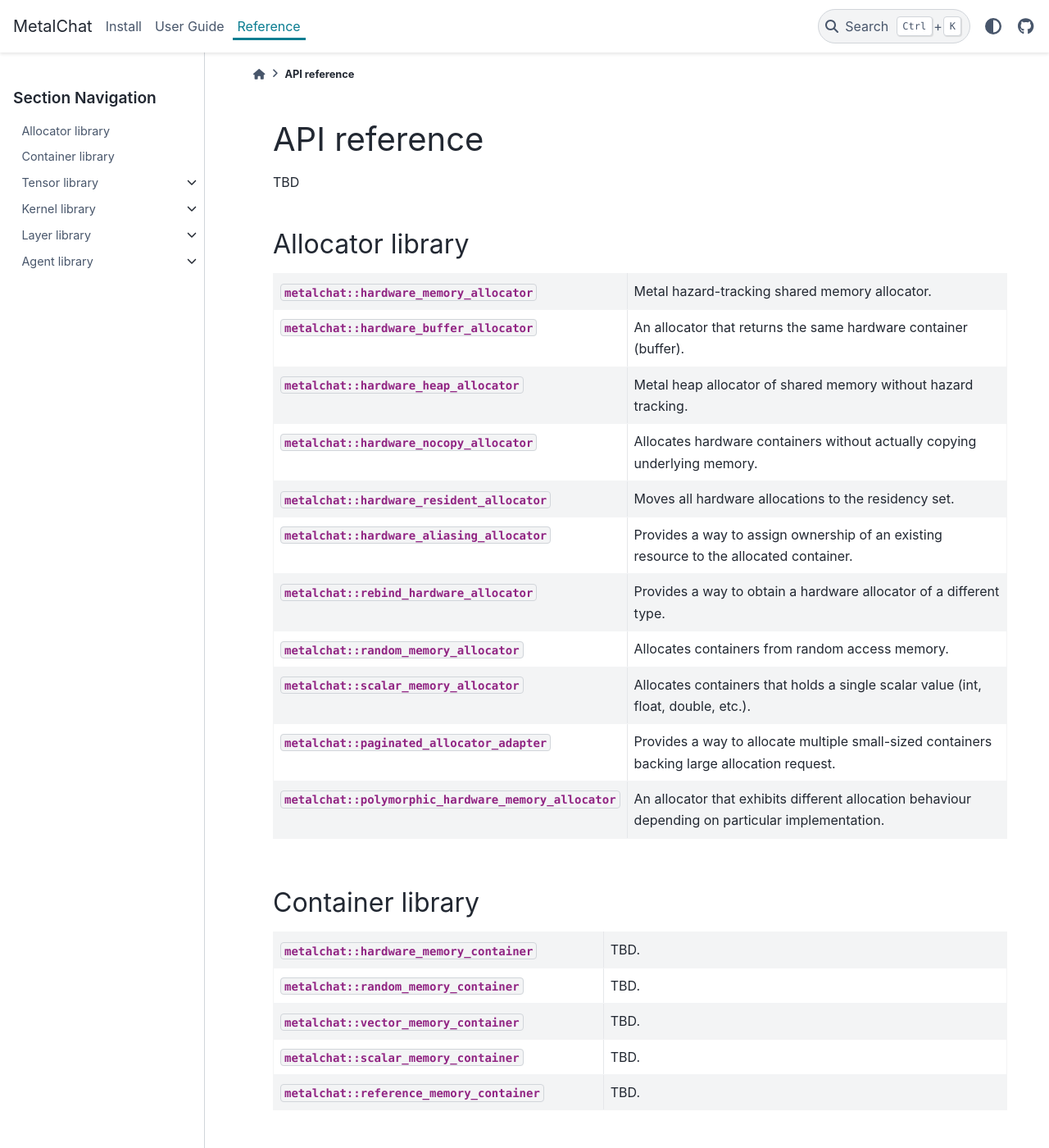
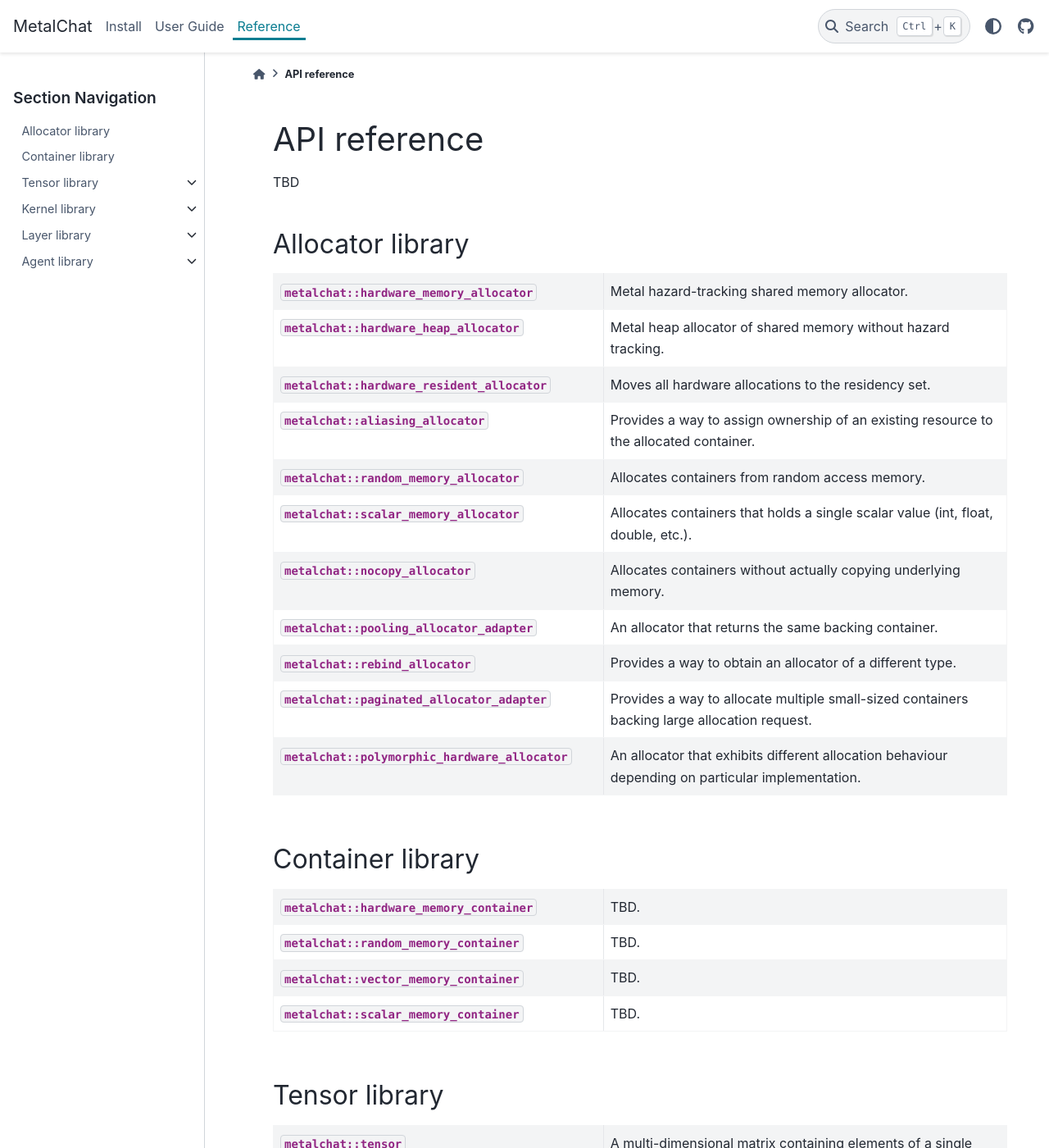
Before and after one commit to ybubnov/metalchat, a Sphinx documentation site: the page built from documentation/reference/index.rst, in a window 1280 px wide and 1400 px high. Shown: the whole window at 82% size. Built offline with Sphinx 7.4.7 and the PyData theme 0.15.4, drawn with Linux system fonts in a browser that asks for light colours; some of the changed text lies outside the part shown.

Commit message:
Update sphinx documentation.

```diff
--- a/documentation/reference/index.rst
+++ b/documentation/reference/index.rst
@@ -28,36 +28,35 @@ Allocator library
    * - :cpp:class:`metalchat::hardware_memory_allocator`
      - Metal hazard-tracking shared memory allocator.
 
-   * - :cpp:class:`metalchat::hardware_buffer_allocator`
-     - An allocator that returns the same hardware container (buffer).
-
    * - :cpp:class:`metalchat::hardware_heap_allocator`
      - Metal heap allocator of shared memory without hazard tracking.
-
-   * - :cpp:class:`metalchat::hardware_nocopy_allocator`
-     - Allocates hardware containers without actually copying underlying memory.
 
    * - :cpp:class:`metalchat::hardware_resident_allocator`
      - Moves all hardware allocations to the residency set.
 
-   * - :cpp:class:`metalchat::hardware_aliasing_allocator`
+   * - :cpp:class:`metalchat::aliasing_allocator`
      - Provides a way to assign ownership of an existing resource to the allocated
        container.
-
-   * - :cpp:class:`metalchat::rebind_hardware_allocator`
-     - Provides a way to obtain a hardware allocator of a different type.
-
    * - :cpp:class:`metalchat::random_memory_allocator`
      - Allocates containers from random access memory.
 
    * - :cpp:class:`metalchat::scalar_memory_allocator`
      - Allocates containers that holds a single scalar value (int, float, double, etc.).
 
+   * - :cpp:class:`metalchat::nocopy_allocator`
+     - Allocates containers without actually copying underlying memory.
+
+   * - :cpp:class:`metalchat::pooling_allocator_adapter`
+     - An allocator that returns the same backing container.
+
+   * - :cpp:class:`metalchat::rebind_allocator`
+     - Provides a way to obtain an allocator of a different type.
+
    * - :cpp:class:`metalchat::paginated_allocator_adapter`
      - Provides a way to allocate multiple small-sized containers backing large
        allocation request.
 
-   * - :cpp:class:`metalchat::polymorphic_hardware_memory_allocator`
+   * - :cpp:class:`metalchat::polymorphic_hardware_allocator`
      - An allocator that exhibits different allocation behaviour depending on particular
        implementation.
 
@@ -79,9 +78,6 @@ Container library
      - TBD.
 
    * - :cpp:class:`metalchat::scalar_memory_container`
-     - TBD.
-
-   * - :cpp:class:`metalchat::reference_memory_container`
      - TBD.
 
 
@@ -172,11 +168,8 @@ Chat library
    * - :cpp:class:`metalchat::byte_pair_encoder`
      - Byte-pair encoder.
 
-   * - :cpp:class:`metalchat::chat`
+   * - :cpp:class:`metalchat::agent`
      - A language model adapter to receive and send messages.
 
-   * - :cpp:class:`metalchat::polymorphic_chat`
-     - TBD
-
-   * - :cpp:class:`metalchat::language_transformer`
+   * - :cpp:class:`metalchat::transformer`
      - A language estimator adapter to predict the next token.
```
Also changed, not shown: other parts of documentation/reference/index.rst (+1 -1 lines), documentation/reference/allocator.rst (+18 -18 lines), documentation/reference/container.rst (+0 -7 lines), 3 other files.
